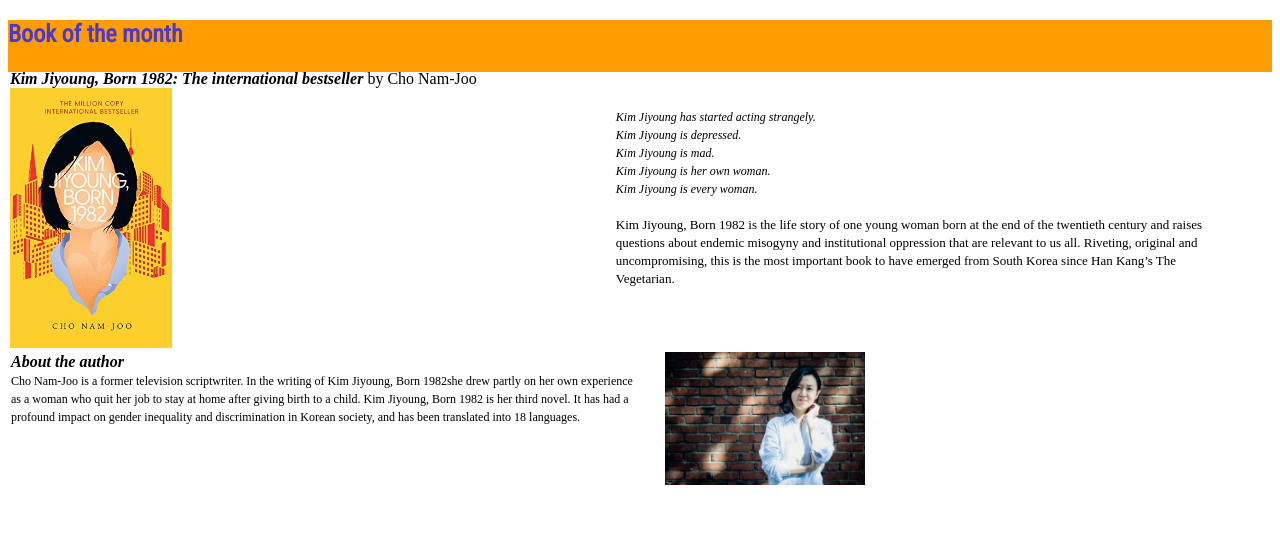
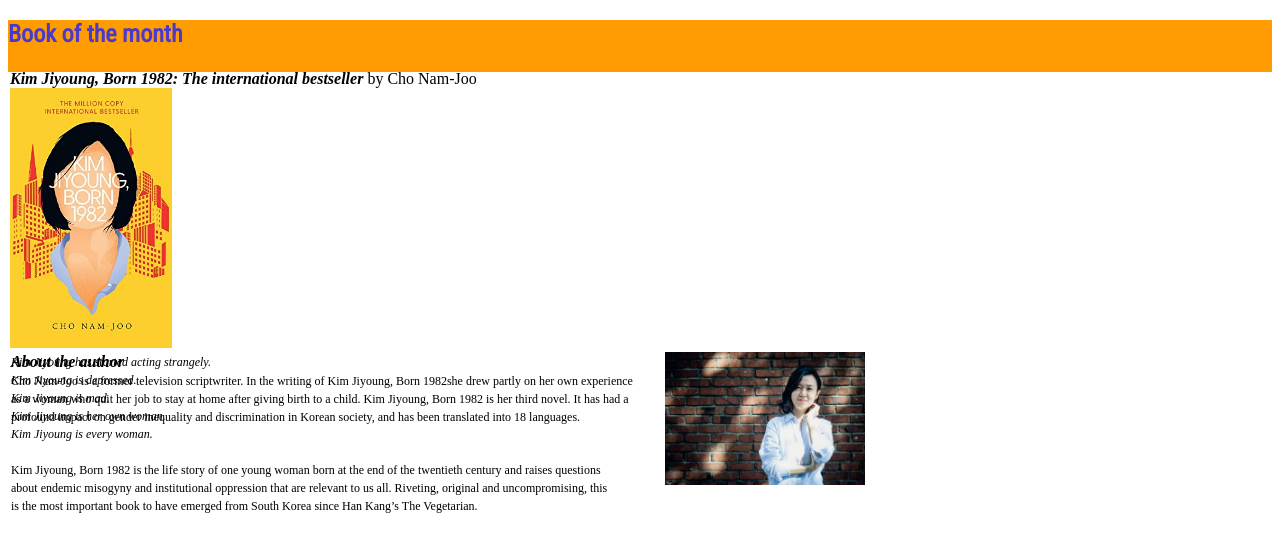
Before and after one commit to jeonghihi/commaneverends.github.io, a Jekyll site: the page commasmonth/2021-03-book.html, which Jekyll copies as it is, in a window 1280 px wide. Shown: the top 552 px of the page. Built offline with Jekyll 4.4.1, drawn with Linux system fonts in a browser that asks for light colours; some web fonts are replaced.

Commit message:
Update 2021-03-book.html

```diff
--- a/commasmonth/2021-03-book.html
+++ b/commasmonth/2021-03-book.html
@@ -24,7 +24,7 @@
   .div-book-month-book {margin:2px; float:left; position:relative; height:280px;}
   .div-book-month-author {padding:2px; position: relative;}
   .div-book-month-book-pic {float:left; width:48%}
-  .div-book-month-book-txt {float:left; width:48%; margin:1px;}
+  .div-book-month-book-txt {width:48%; height:260px; margin:1px;}
   .div-book-month-author-pic {width:48%; float:right;}
   .div-book-month-author-txt {margin:1px; float:left; width:50%}
 
@@ -43,7 +43,7 @@
             <img src="./data/82kimjiyoung.png"; height="260"></img></div>
           <div class="div-book-month-book-txt">
             <span style="font-style:italic; font-size:12px;"> <br /> Kim Jiyoung has started acting strangely.<br /> Kim Jiyoung is depressed. <br /> Kim Jiyoung is mad. <br /> Kim Jiyoung is her own woman.<br />Kim Jiyoung is every woman.<br /></span>
-            <span style="font-style:bold; font-size:13px;"> <br /> Kim Jiyoung, Born 1982 is the life story of one young woman born at the end of the twentieth century and raises questions about endemic misogyny and institutional oppression that are relevant to us all. Riveting, original and uncompromising, this is the most important book to have emerged from South Korea since Han Kang’s The Vegetarian.</span>
+            <span style="font-style:bold; font-size:12px;"> <br /> Kim Jiyoung, Born 1982 is the life story of one young woman born at the end of the twentieth century and raises questions about endemic misogyny and institutional oppression that are relevant to us all. Riveting, original and uncompromising, this is the most important book to have emerged from South Korea since Han Kang’s The Vegetarian.</span>
         </div>
       </div>
 
```
